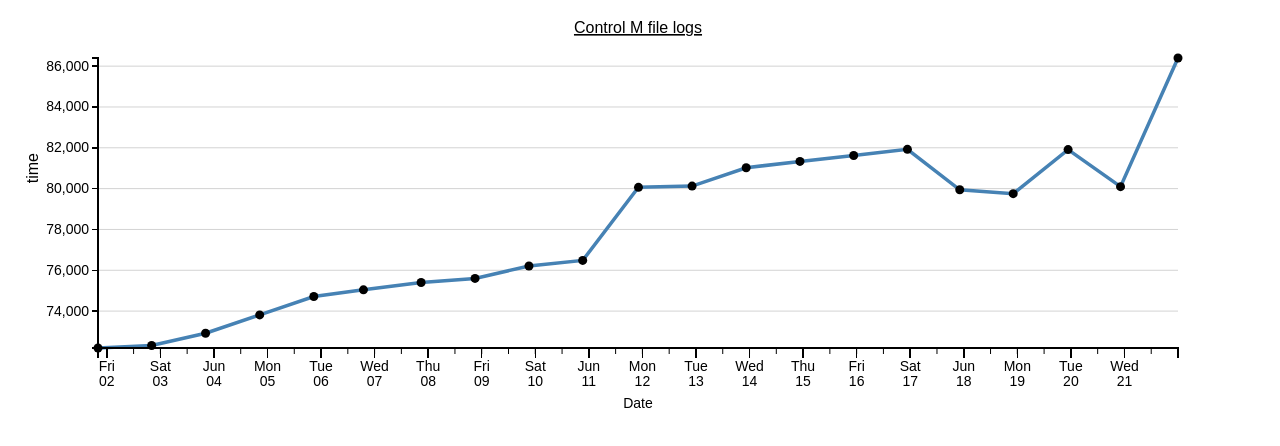
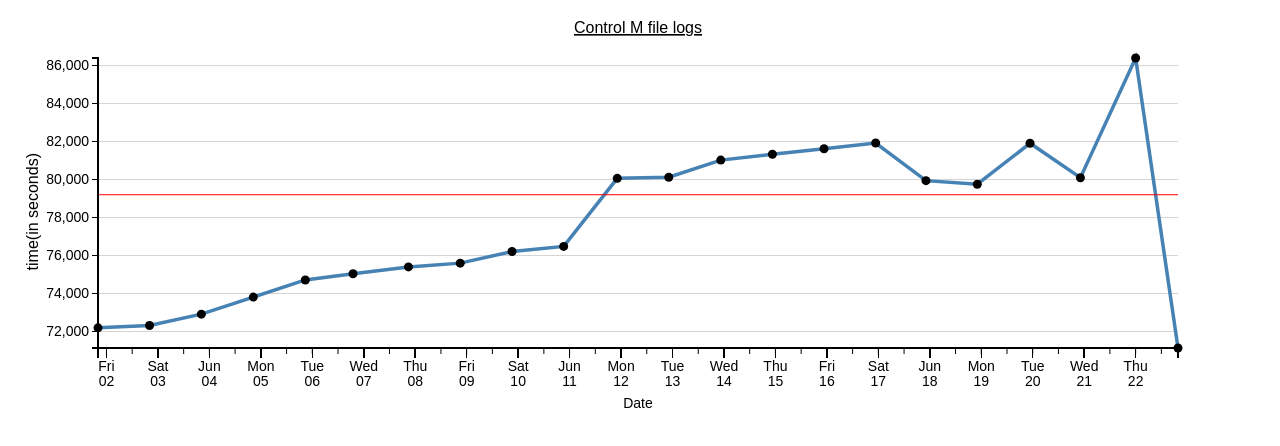
Before and after one commit to MishMick/D3-trials, a plain HTML site: page index.html in a window 1280 px wide. Drawn offline with Linux system fonts and the light colour scheme.

Commit message:
Added SLA

```diff
--- a/index.html
+++ b/index.html
@@ -161,7 +161,7 @@ var g = svg.selectAll()
         .attr("x1", function(d) { return x(d.date); })
         .attr("y1", function(d) { return y(d.time); })
 		    //d3.min gets the min date from the date x-axis scale
-		    .attr("x2", function(d) { return x(d3.min(x)); })
+		.attr("x2", function(d) { return x(d3.min(x)); })
         .attr("y2", function(d) { return y(d.time); });
 
   //The vertical dashed line that appears when a circle marker is moused over
@@ -173,7 +173,7 @@ var g = svg.selectAll()
         .style("opacity", 0)
         .attr("x1", function(d) { return x(d.date); })
         .attr("y1", function(d) { return y(d.time); })
-		    .attr("x2", function(d) { return x(d.date); })
+		.attr("x2", function(d) { return x(d.date); })
         .attr("y2", height);
   // SLA
 
@@ -249,7 +249,14 @@ svg.append("text")      // text label for the y-axis
         .attr("transform", "rotate(-90)")
         .style("text-anchor", "end")
         .style("font-size", "16px")
-        .text("time");
+        .text("time(in seconds)");
+
+svg.append("line")          // attach a line
+        .style("stroke", "red")  // colour the line
+        .attr("x1", 0)     // x position of the first end of the line
+        .attr("y1", function (d) { return y(79200); })      // y position of the first end of the line
+        .attr("x2", width)     // x position of the second end of the line
+        .attr("y2", function (d) { return y(79200); });    // y position of the second end of the line
 
 //http://www.d3noob.org/2013/01/adding-title-to-your-d3js-graph.html
 svg.append("text")      // text label for chart Title
--- a/logs.csv
+++ b/logs.csv
@@ -20,3 +20,4 @@ date,time
 2017-06-19 22:45:11,81911
 2017-06-20 22:14:55,80095
 2017-06-21 23:59:59,86399
+2017-06-22 19:45:32,71132
```
